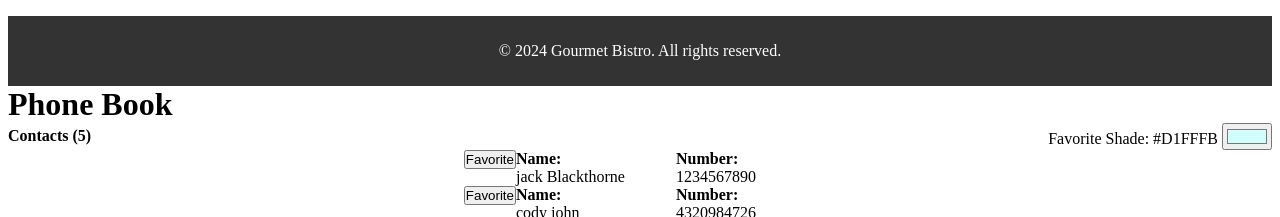
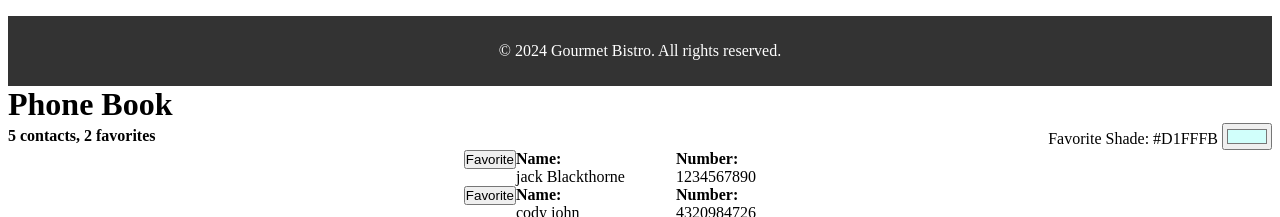
Before and after one commit to RichBurman/Angular_Intro-Course, an Angular app: page / in a window 1280 px wide. Shown: the part 1060-1277 px from the top of the page. Built offline with nearby package versions, Linux system fonts and the light colour scheme.

Commit message:
Add two-way data binding to contact-fav-button

```diff
--- a/src/app/contact-fav-button/contact-fav-button.ts
+++ b/src/app/contact-fav-button/contact-fav-button.ts
@@ -1,4 +1,4 @@
-import { Component, Input } from '@angular/core';
+import { Component, EventEmitter, Input, Output } from '@angular/core';
 
 @Component({
   selector: 'app-contact-fav-button',
@@ -10,10 +10,11 @@ export class ContactFavButton {
 
   @Input() favorite: boolean = false
   // two-way bind `favorite`
+  @Output() favoriteChange = new EventEmitter<boolean>();
 
-  // Host element bind `click` event
 
   toggle() {
     this.favorite = !this.favorite
+    this.favoriteChange.emit(this.favorite);
   }
 }
--- /dev/null
+++ b/src/app/favorite-count.pipe.ts
@@ -0,0 +1,11 @@
+import { Pipe, PipeTransform } from "@angular/core";
+import { Contact } from "./phone-book/phone-book";
+@Pipe({
+  name: "favoriteCount",
+  pure: false
+})
+export class FavoriteCountPipe implements PipeTransform{
+  transform(value: Contact[]) {
+    return value.reduce((total, current) => total + (current.favorite? 1: 0),0)
+  }
+}
--- a/src/app/phone-book-contact/phone-book-contact.html
+++ b/src/app/phone-book-contact/phone-book-contact.html
@@ -1,11 +1,11 @@
-<div class="contact"> <!-- "apply favorite" styling-->
-  <app-contact-fav-button class="contact__favorite" [favorite]="contact.favorite" />
+<div class="contact">
+  <app-contact-fav-button class="contact__favorite" [(favorite)]="contact.favorite" />
   <div class="contact__info">
     <p>Name:</p>
-    <p>{{ contact.name  }}</p>
+    <p>{{ contact.name }}</p>
   </div>
   <div class="contact__info">
     <p>Number:</p>
-    <p> {{ contact.phoneNumber}}</p>
+    <p> {{ contact.phoneNumber }}</p>
   </div>
 </div>
--- a/src/app/phone-book/phone-book.html
+++ b/src/app/phone-book/phone-book.html
@@ -5,7 +5,9 @@
 
   <section class="contacts">
     <div class="contacts__title">
-      <h3>Contacts ({{ contacts.length}})</h3>
+      <h3>
+        {{ contacts.length}} contacts, {{ contacts | favoriteCount}} favorites
+      </h3>
       <span>
         <label for="color">Favorite Shade: {{ favoriteShade }} </label>
         <!-- Add event binding with to input tag -->
--- a/src/app/phone-book/phone-book.ts
+++ b/src/app/phone-book/phone-book.ts
@@ -1,6 +1,6 @@
 import { Component } from '@angular/core';
 import { PhoneBookContact } from '../phone-book-contact/phone-book-contact';
-
+import { FavoriteCountPipe } from '../favorite-count.pipe';
 export interface Contact {
   id: string,
   name: string,
@@ -10,7 +10,7 @@ export interface Contact {
 
 @Component({
   selector: 'app-phone-book',
-  imports: [PhoneBookContact],
+  imports: [PhoneBookContact, FavoriteCountPipe],
   templateUrl: './phone-book.html',
   styleUrl: './phone-book.css',
 })
```
